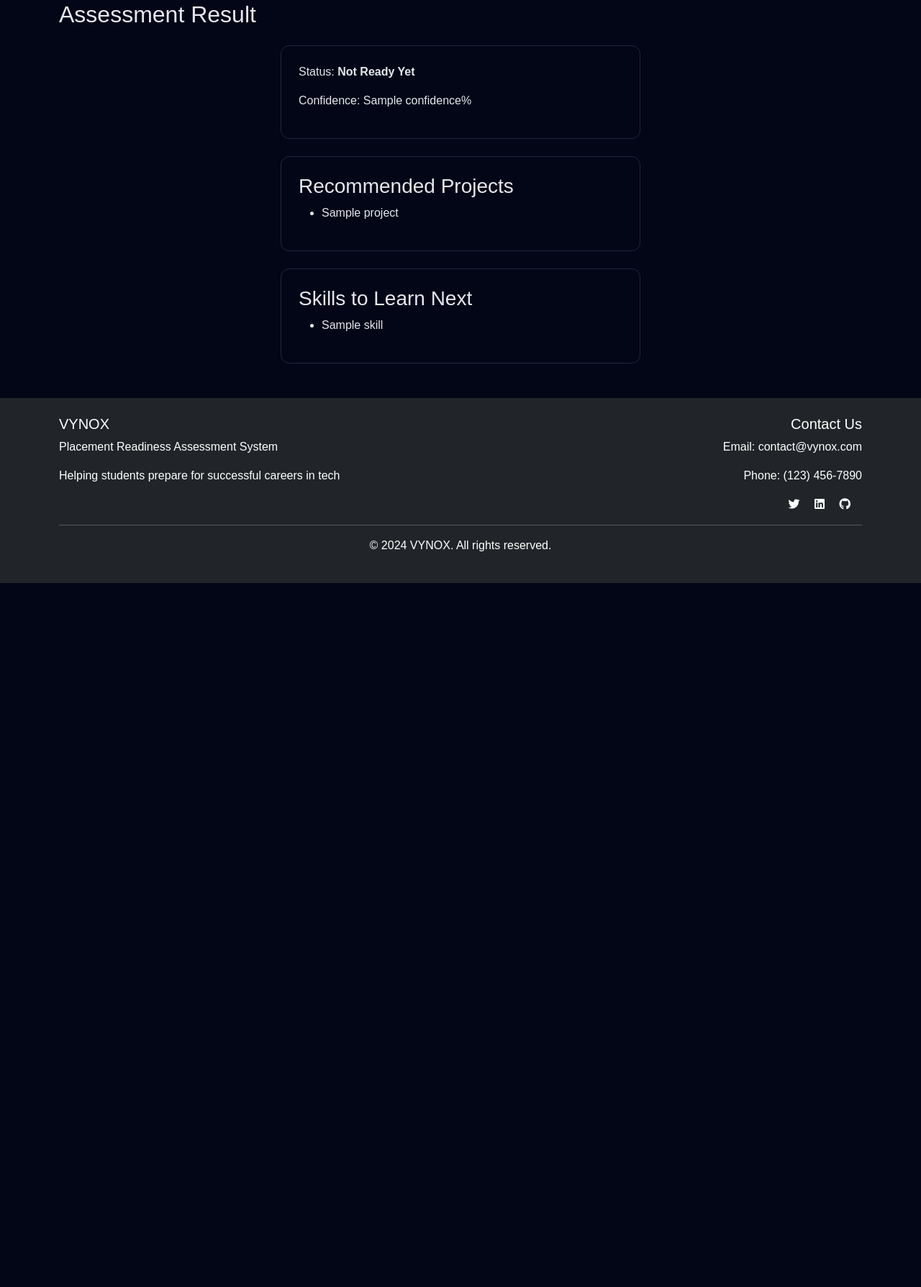
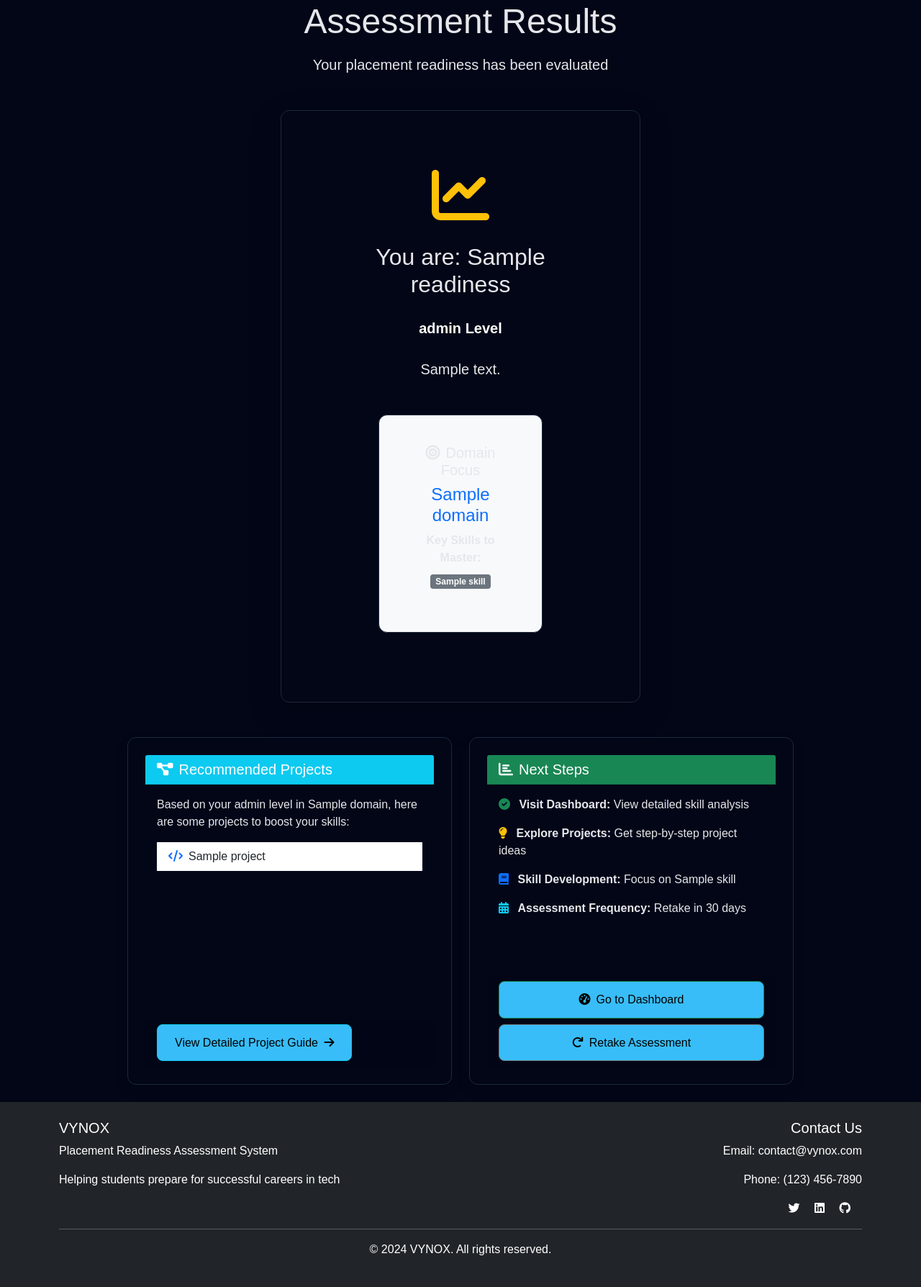
Before and after one commit to Vishwa-0/Placement-Readiness, a Flask app: template templates/results.html in a window 1280 px wide. Shown: the part 71-1859 px from the top of the page at 72% size. Before the commit the page ends 881 px from the top, so only its background shows below. Run offline with Flask 3, Linux system fonts and the light colour scheme; the template is opened without the code that fills it: most values are stand-ins (such as "Sample title", 1, 10 or a date in 2020); parts of the project's set-up code (start-up, migrations or seed data) failed here and were passed over.

Commit message:
Update results.html

```diff
--- a/templates/results.html
+++ b/templates/results.html
@@ -1,29 +1,113 @@
 {% extends "base.html" %}
+{% block title %}Results - VYNOX{% endblock %}
+
 {% block content %}
-<h2>Assessment Result</h2>
+<div class="row justify-content-center">
+    <div class="col-lg-10">
+        <!-- Results Header -->
+        <div class="text-center mb-5">
+            <h1 class="display-5 mb-3">Assessment Results</h1>
+            <p class="lead">Your placement readiness has been evaluated</p>
+        </div>
 
-<div class="card">
-    <p>Status:
-        <strong>{{ "Placement Ready" if ready == 1 else "Not Ready Yet" }}</strong>
-    </p>
-    <p>Confidence: {{ confidence }}%</p>
-</div>
+        <!-- Result Card -->
+        <div class="card shadow-lg mb-4">
+            <div class="card-body text-center p-5">
+                <div class="mb-4">
+                    <div class="display-1 mb-3">
+                        {% if prediction == 1 %}
+                        <i class="fas fa-trophy text-success"></i>
+                        {% else %}
+                        <i class="fas fa-chart-line text-warning"></i>
+                        {% endif %}
+                    </div>
+                    <h2 class="mb-3">You are: <span class="text-{{ level_info.color }}">{{ level_info.readiness }}</span></h2>
+                    <div class="badge bg-{{ level_info.color }} fs-5 p-3 mb-3">{{ level_info.level }} Level</div>
+                    <p class="fs-5">{{ level_info.description }}</p>
+                </div>
 
-<div class="card">
-    <h3>Recommended Projects</h3>
-    <ul>
-        {% for p in projects %}
-        <li>{{ p }}</li>
-        {% endfor %}
-    </ul>
-</div>
+                <div class="row">
+                    <div class="col-md-8 mx-auto">
+                        <div class="card bg-light">
+                            <div class="card-body">
+                                <h5 class="card-title"><i class="fas fa-bullseye me-2"></i>Domain Focus</h5>
+                                <h4 class="text-primary">{{ domain.name }}</h4>
+                                <p class="mb-2"><strong>Key Skills to Master:</strong></p>
+                                <ul class="list-inline">
+                                    {% for skill in domain.skills %}
+                                    <li class="list-inline-item badge bg-secondary mb-1">{{ skill }}</li>
+                                    {% endfor %}
+                                </ul>
+                            </div>
+                        </div>
+                    </div>
+                </div>
+            </div>
+        </div>
 
-<div class="card">
-    <h3>Skills to Learn Next</h3>
-    <ul>
-        {% for s in skills %}
-        <li>{{ s }}</li>
-        {% endfor %}
-    </ul>
+        <!-- Recommendations -->
+        <div class="row">
+            <div class="col-md-6">
+                <div class="card shadow h-100">
+                    <div class="card-header bg-info text-white">
+                        <h5 class="mb-0"><i class="fas fa-project-diagram me-2"></i>Recommended Projects</h5>
+                    </div>
+                    <div class="card-body">
+                        <p class="card-text">Based on your {{ level_info.level|lower }} level in {{ domain.name }}, here are some projects to boost your skills:</p>
+                        <ul class="list-group list-group-flush">
+                            {% for project in suggestions %}
+                            <li class="list-group-item">
+                                <i class="fas fa-code text-primary me-2"></i>{{ project }}
+                            </li>
+                            {% endfor %}
+                        </ul>
+                    </div>
+                    <div class="card-footer">
+                        <a href="{{ url_for('projects') }}" class="btn btn-outline-info">
+                            View Detailed Project Guide <i class="fas fa-arrow-right ms-1"></i>
+                        </a>
+                    </div>
+                </div>
+            </div>
+
+            <div class="col-md-6">
+                <div class="card shadow h-100">
+                    <div class="card-header bg-success text-white">
+                        <h5 class="mb-0"><i class="fas fa-chart-bar me-2"></i>Next Steps</h5>
+                    </div>
+                    <div class="card-body">
+                        <ul class="list-unstyled">
+                            <li class="mb-3">
+                                <i class="fas fa-check-circle text-success me-2"></i>
+                                <strong>Visit Dashboard:</strong> View detailed skill analysis
+                            </li>
+                            <li class="mb-3">
+                                <i class="fas fa-lightbulb text-warning me-2"></i>
+                                <strong>Explore Projects:</strong> Get step-by-step project ideas
+                            </li>
+                            <li class="mb-3">
+                                <i class="fas fa-book text-primary me-2"></i>
+                                <strong>Skill Development:</strong> Focus on {% if domain.skills|length > 2 %}{{ domain.skills[0] }}, {{ domain.skills[1] }}{% else %}{{ domain.skills[0] }}{% endif %}
+                            </li>
+                            <li>
+                                <i class="fas fa-calendar-alt text-info me-2"></i>
+                                <strong>Assessment Frequency:</strong> Retake in 30 days
+                            </li>
+                        </ul>
+                    </div>
+                    <div class="card-footer">
+                        <div class="d-grid gap-2">
+                            <a href="{{ url_for('dashboard') }}" class="btn btn-success">
+                                <i class="fas fa-tachometer-alt me-2"></i>Go to Dashboard
+                            </a>
+                            <a href="{{ url_for('assessment') }}" class="btn btn-outline-secondary">
+                                <i class="fas fa-redo me-2"></i>Retake Assessment
+                            </a>
+                        </div>
+                    </div>
+                </div>
+            </div>
+        </div>
+    </div>
 </div>
 {% endblock %}
```
